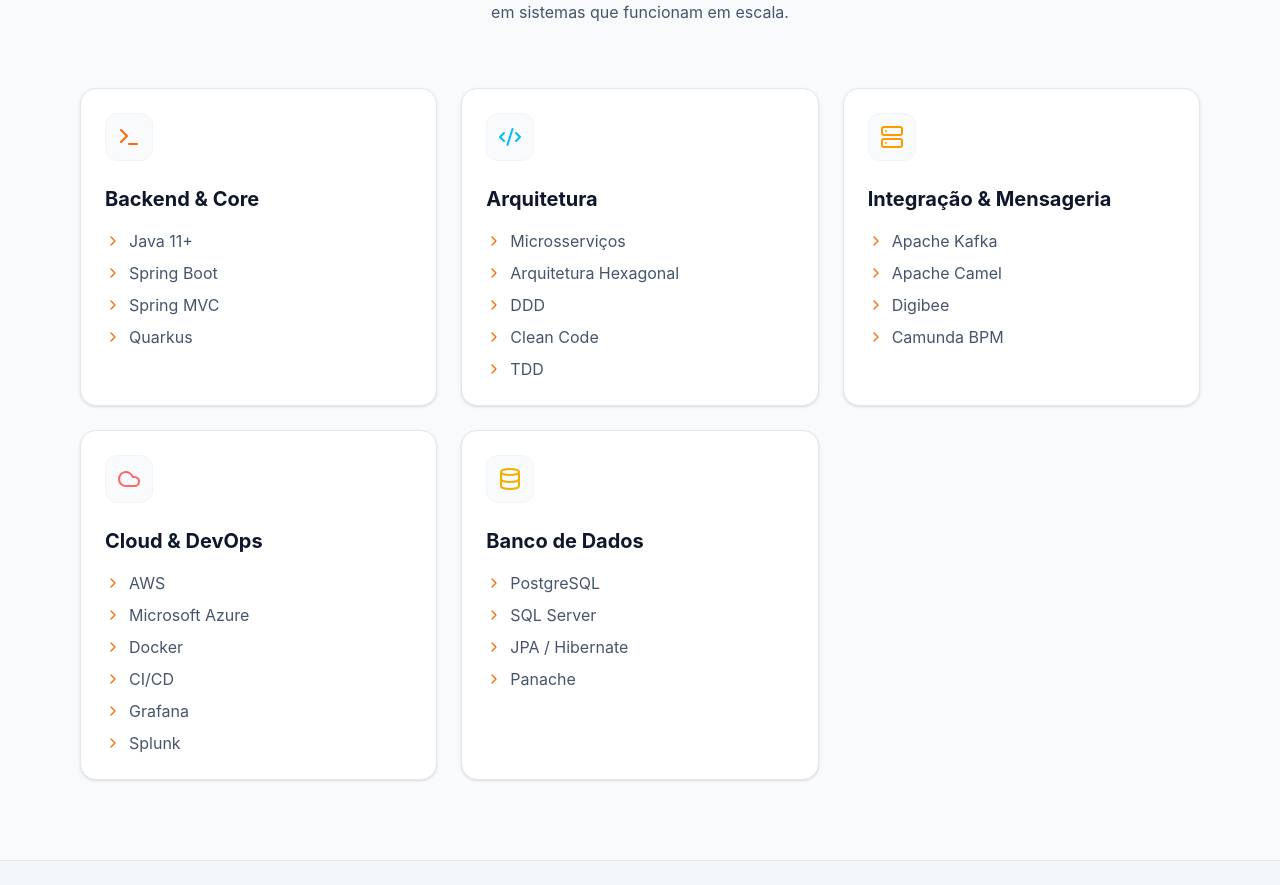
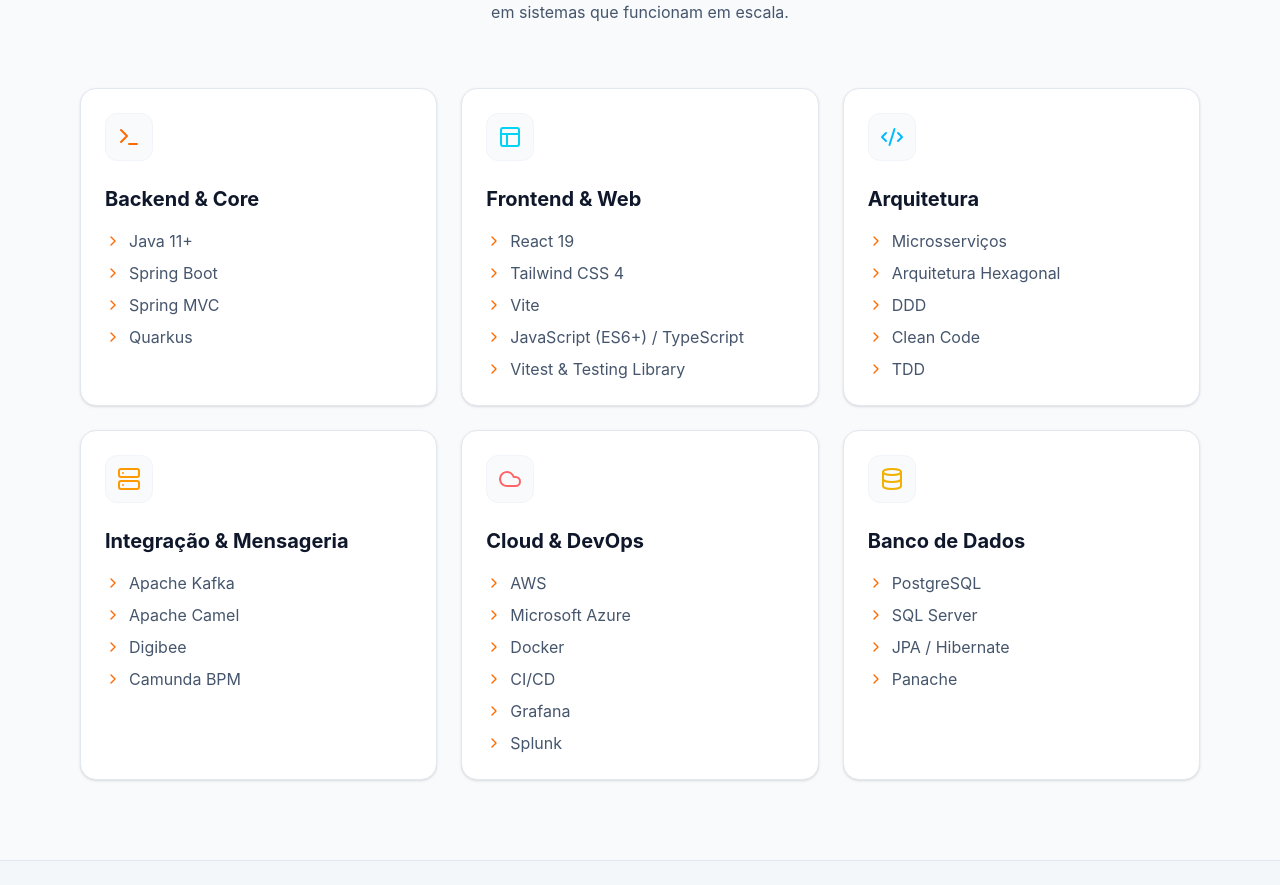
Before and after one commit to marcosadiazfarias-hub/cv-marcos-farias, a React (Vite) app: page / in a window 1280 px wide. Shown: the part 1547-2432 px from the top of the page. Built offline with nearby package versions, Linux system fonts and the light colour scheme.

Commit message:
Update code coverage reports and enhance App component with new skills category

```diff
--- a/src/App.jsx
+++ b/src/App.jsx
@@ -7,6 +7,7 @@
     Cookie,
     Database,
     GraduationCap,
+    Layout,
     Mail,
     Menu,
     MessageCircle,
@@ -32,6 +33,7 @@
 
 const SKILLS = [
   { category: "Backend & Core", icon: <Terminal className="w-6 h-6 text-orange-500" />, items: ["Java 11+", "Spring Boot", "Spring MVC", "Quarkus"] },
+  { category: "Frontend & Web", icon: <Layout className="w-6 h-6 text-cyan-400" />, items: ["React 19", "Tailwind CSS 4", "Vite", "JavaScript (ES6+) / TypeScript", "Vitest & Testing Library"] },
   { category: "Arquitetura", icon: <Code2 className="w-6 h-6 text-sky-400" />, items: ["Microsserviços", "Arquitetura Hexagonal", "DDD", "Clean Code", "TDD"] },
   { category: "Integração & Mensageria", icon: <Server className="w-6 h-6 text-amber-500" />, items: ["Apache Kafka", "Apache Camel", "Digibee", "Camunda BPM"] },
   { category: "Cloud & DevOps", icon: <Cloud className="w-6 h-6 text-red-400" />, items: ["AWS", "Microsoft Azure", "Docker", "CI/CD", "Grafana", "Splunk"] },
```
Also changed, not shown: 1 other file (tests, documents, lock files or other folders).
